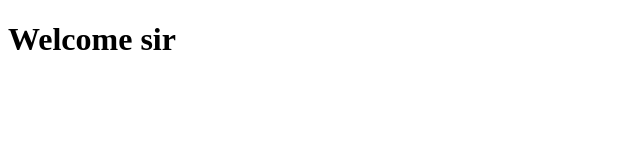
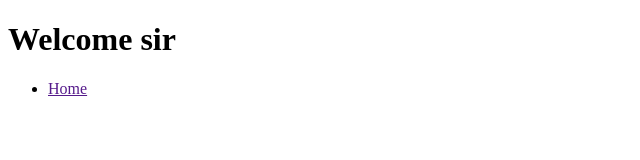
Before and after one commit to AksShakil/readme-repo, a plain HTML site: page githtml/index.html in a window 1280 px wide. Shown: the full height of the page, 0-640 px from the left. Drawn offline with Linux system fonts and the light colour scheme.

Commit message:
Navbar added

```diff
--- a/githtml/index.html
+++ b/githtml/index.html
@@ -7,5 +7,7 @@
 </head>
 <body>
     <h1>Welcome sir</h1>
+
+    <nav><ul><li><a href="">Home</a></li></ul></nav>
 </body>
 </html>
```
